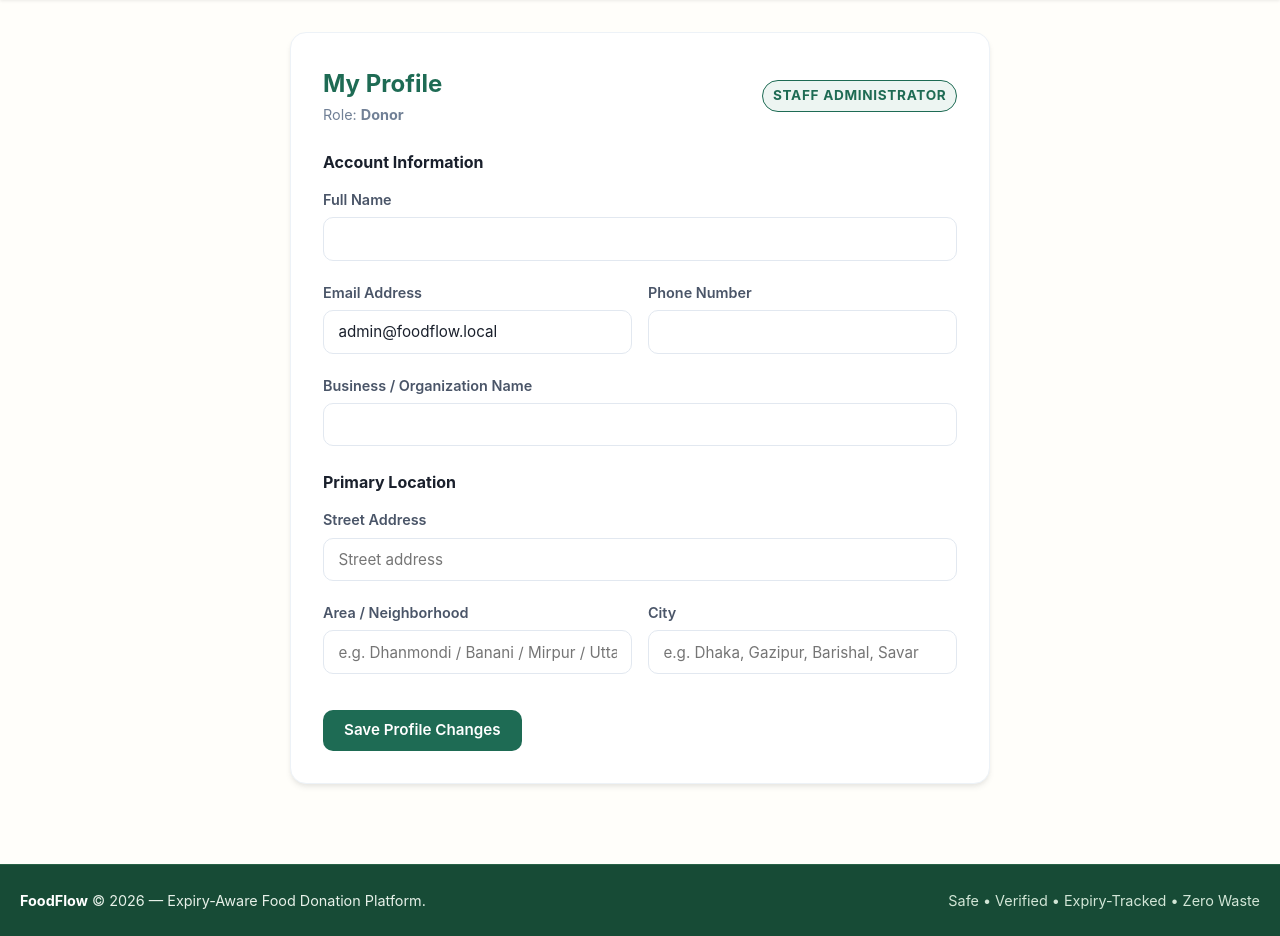
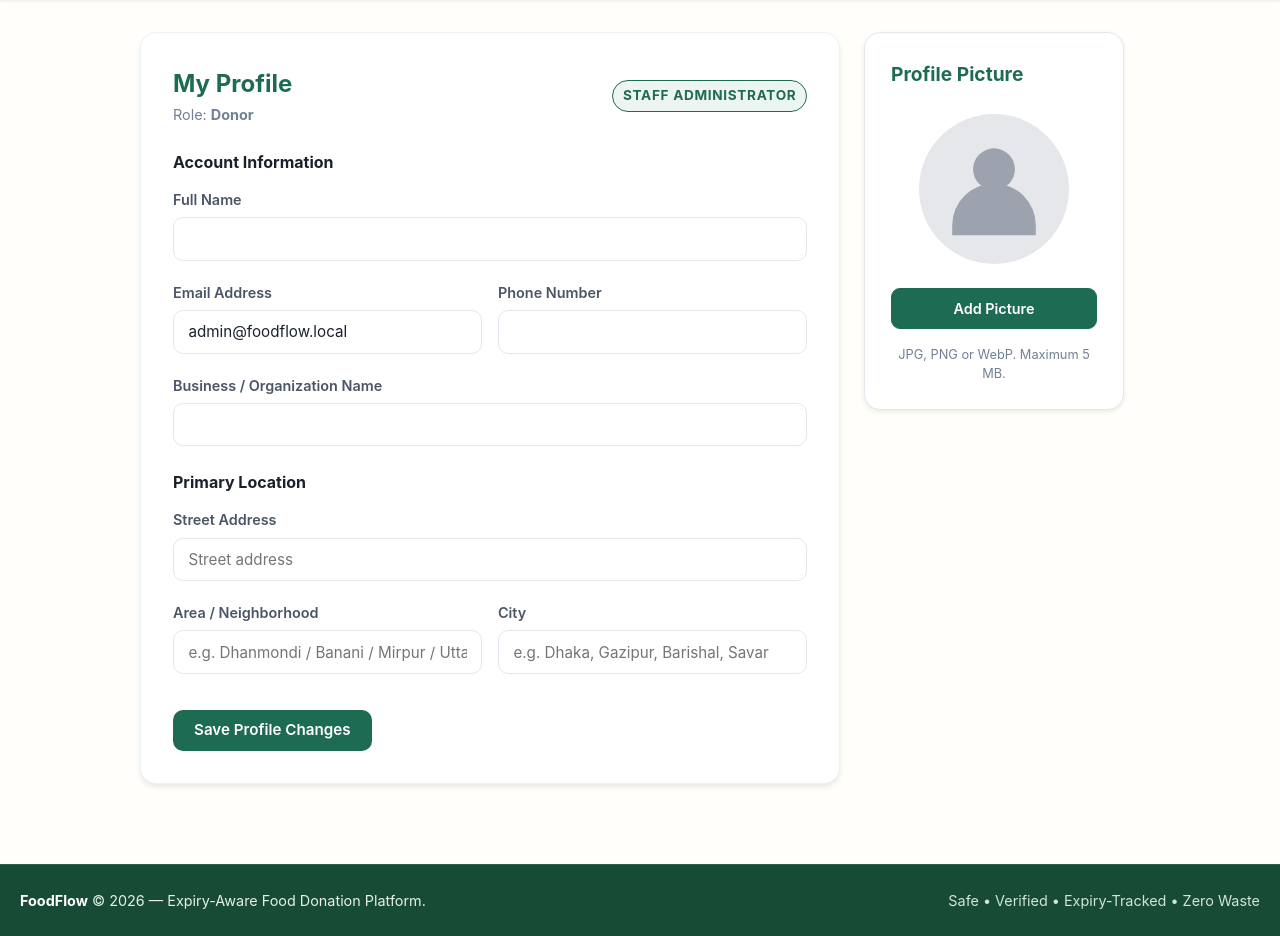
Before and after one commit to Samin04sr/Food-Flow, a Django app: page /profile/ in a window 1280 px wide. Shown: the part 71-1007 px from the top of the page. Run offline with Django 5.2, Linux system fonts and the light colour scheme; a user stored in the database is signed in; data comes from the database, SQL or seed files in the repository; both versions use the stored data as it was after the commit.

Commit message:
added profile picture to recipient and donor

```diff
--- a/accounts/forms.py
+++ b/accounts/forms.py
@@ -3,6 +3,7 @@ from django.contrib.auth import get_user_model, authenticate
 from django.contrib.auth.forms import AuthenticationForm
 from locations.models import Location
 from .models import Donor, Recipient
+from django.core.validators import FileExtensionValidator
 
 User = get_user_model()
 
@@ -182,3 +183,39 @@ class ProfileUpdateForm(forms.ModelForm):
         if User.objects.filter(email__iexact=email).exclude(pk=self.instance.pk).exists():
             raise forms.ValidationError("An account with this email already exists.")
         return email
+
+
+class ProfilePictureForm(forms.ModelForm):
+    profile_picture = forms.ImageField(
+        required=True,
+        validators=[
+            FileExtensionValidator(
+                allowed_extensions=['jpg', 'jpeg', 'png', 'webp']
+            )
+        ],
+        widget=forms.FileInput(attrs={
+            'accept': 'image/jpeg,image/png,image/webp',
+        })
+    )
+
+    class Meta:
+        model = User
+        fields = ['profile_picture']
+
+    def clean_profile_picture(self):
+        picture = self.cleaned_data['profile_picture']
+
+        if picture.size > 5 * 1024 * 1024:
+            raise forms.ValidationError(
+                "Profile picture must not exceed 5 MB."
+            )
+
+        uploaded_image = getattr(picture, 'image', None)
+
+        if uploaded_image is not None:
+            if uploaded_image.format not in ['JPEG', 'PNG', 'WEBP']:
+                raise forms.ValidationError(
+                    "Only JPG, PNG and WebP images are allowed."
+                )
+
+        return picture
--- a/accounts/models.py
+++ b/accounts/models.py
@@ -30,6 +30,12 @@ class User(AbstractUser):
         blank=True,
         null=True,
         help_text="Contact telephone number"
+    )
+
+    profile_picture = models.ImageField(
+        upload_to='profile_pictures/',
+        blank=True,
+        null=True
     )
 
     @property
--- a/accounts/urls.py
+++ b/accounts/urls.py
@@ -10,6 +10,17 @@ urlpatterns = [
     path('logout/', views.logout_view, name='logout'),
     path('profile/', views.profile_view, name='profile'),
 
+    path(
+        'profile/picture/upload/',
+        views.profile_picture_update_view,
+        name='profile_picture_update'
+    ),
+    path(
+        'profile/picture/remove/',
+        views.profile_picture_delete_view,
+        name='profile_picture_delete'
+    ),
+
     # Role Dashboards
     path('donor/dashboard/', views.donor_dashboard_view, name='donor_dashboard'),
     path('recipient/dashboard/', views.recipient_dashboard_view, name='recipient_dashboard'),
--- a/accounts/views.py
+++ b/accounts/views.py
@@ -10,8 +10,8 @@ from locations.models import Location
 from listings.models import FoodListing
 from claims.models import Claim
 from .models import User, Donor, Recipient
-from .forms import UserRegistrationForm, UserLoginForm, ProfileUpdateForm
-
+from .forms import UserRegistrationForm, UserLoginForm, ProfileUpdateForm, ProfilePictureForm
+from django.views.decorators.http import require_POST
 
 def get_dashboard_redirect(user):
     """
@@ -313,3 +313,68 @@ def recipient_dashboard_view(request):
         'recent_available': recent_available,
     }
     return render(request, 'accounts/recipient_dashboard.html', context)
+
+@login_required
+@require_POST
+def profile_picture_update_view(request):
+    user = request.user
+
+    previous = User.objects.get(pk=user.pk).profile_picture
+    previous_name = previous.name
+    storage = previous.storage
+
+    form = ProfilePictureForm(
+        request.POST,
+        request.FILES,
+        instance=user
+    )
+
+    if form.is_valid():
+        with transaction.atomic():
+            user = form.save()
+
+            if previous_name and previous_name != user.profile_picture.name:
+                transaction.on_commit(
+                    lambda: storage.delete(previous_name)
+                )
+
+        messages.success(
+            request,
+            "Profile picture saved successfully."
+        )
+    else:
+        for errors in form.errors.values():
+            for error in errors:
+                messages.error(request, error)
+
+    return redirect('accounts:profile')
+
+
+@login_required
+@require_POST
+def profile_picture_delete_view(request):
+    user = request.user
+
+    if user.profile_picture:
+        previous_name = user.profile_picture.name
+        storage = user.profile_picture.storage
+
+        with transaction.atomic():
+            user.profile_picture = ''
+            user.save(update_fields=['profile_picture'])
+
+            transaction.on_commit(
+                lambda: storage.delete(previous_name)
+            )
+
+        messages.success(
+            request,
+            "Profile picture removed successfully."
+        )
+    else:
+        messages.info(
+            request,
+            "You do not have a profile picture."
+        )
+
+    return redirect('accounts:profile')
--- a/templates/accounts/profile.html
+++ b/templates/accounts/profile.html
@@ -3,6 +3,160 @@
 {% block title %}My Profile — FoodFlow{% endblock %}
 
 {% block content %}
+<style>
+    .profile-layout {
+        position: relative;
+        max-width: 700px;
+        margin: 0 auto;
+    }
+
+    .profile-layout > .form-card {
+        width: 100%;
+        box-sizing: border-box;
+    }
+
+    .picture-panel {
+        position: absolute;
+        top: 0;
+        left: calc(100% + 24px);
+        width: 280px;
+        padding: 26px;
+        box-sizing: border-box;
+        background: white;
+        border: 1px solid #e2e8f0;
+        border-radius: 16px;
+        box-shadow: 0 2px 5px rgba(0, 0, 0, 0.08);
+        text-align: center;
+    }
+
+    .picture-panel h3 {
+        margin: 0 0 24px;
+        color: var(--green-700);
+        text-align: left;
+        font-size: 1.2rem;
+    }
+
+    .picture-avatar {
+        width: 150px;
+        height: 150px;
+        margin: 0 auto 24px;
+        border-radius: 50%;
+        overflow: hidden;
+        background: #e5e7eb;
+        display: flex;
+        align-items: center;
+        justify-content: center;
+    }
+
+    .picture-avatar img {
+        width: 100%;
+        height: 100%;
+        object-fit: cover;
+    }
+
+    .picture-avatar svg {
+        width: 110px;
+        height: 110px;
+        color: #9ca3af;
+    }
+
+    .picture-actions {
+        display: flex;
+        gap: 10px;
+    }
+
+    .picture-actions > form {
+        flex: 1;
+        min-width: 0;
+    }
+
+    .picture-button {
+        display: flex;
+        align-items: center;
+        justify-content: center;
+        width: 100%;
+        min-height: 40px;
+        padding: 8px 12px;
+        box-sizing: border-box;
+        border: 1px solid #d5deea;
+        border-radius: 9px;
+        background: #f5f7fa;
+        color: #17202e;
+        font: inherit;
+        font-size: 0.9rem;
+        font-weight: 600;
+        cursor: pointer;
+    }
+
+    .picture-button-add {
+        background: var(--green-700);
+        border-color: var(--green-700);
+        color: white;
+    }
+
+    .picture-button-remove {
+        background: white;
+        border-color: #f87171;
+        color: #dc2626;
+    }
+
+    .picture-input {
+        position: absolute;
+        width: 1px;
+        height: 1px;
+        padding: 0;
+        margin: -1px;
+        overflow: hidden;
+        clip: rect(0, 0, 0, 0);
+        white-space: nowrap;
+        border: 0;
+    }
+
+    .picture-upload:focus-within .picture-button {
+        outline: 2px solid var(--green-700);
+        outline-offset: 3px;
+    }
+
+    .picture-help {
+        margin: 16px 0 0;
+        color: var(--grey-500);
+        font-size: 0.8rem;
+        line-height: 1.5;
+    }
+
+    .picture-button[hidden] {
+        display: none;
+    }
+
+    @media (max-width: 1350px) {
+        .profile-layout {
+            max-width: 1000px;
+            display: grid;
+            grid-template-columns: minmax(0, 700px) 260px;
+            gap: 24px;
+            align-items: start;
+        }
+
+        .picture-panel {
+            position: static;
+            width: 100%;
+        }
+    }
+
+    @media (max-width: 850px) {
+        .profile-layout {
+            display: flex;
+            flex-direction: column;
+            max-width: 700px;
+        }
+
+        .picture-panel {
+            width: 100%;
+        }
+    }
+</style>
+
+<div class="profile-layout">
 <div class="form-card" style="max-width: 700px;">
     <div style="display: flex; justify-content: space-between; align-items: center; margin-bottom: 1.5rem;">
         <div>
@@ -85,4 +239,87 @@
         </button>
     </form>
 </div>
+
+    <aside class="picture-panel">
+        <h3>Profile Picture</h3>
+
+        <div class="picture-avatar">
+            {% if user.profile_picture %}
+                <img src="{{ user.profile_picture.url }}"
+                     alt="Your profile picture">
+            {% else %}
+                <svg viewBox="0 0 100 100"
+                     fill="currentColor"
+                     aria-hidden="true">
+                    <circle cx="50" cy="32" r="19"></circle>
+                    <path d="M12 92v-9a38 38 0 0 1 76 0v9z"></path>
+                </svg>
+            {% endif %}
+        </div>
+
+        <div class="picture-actions">
+            <form method="post"
+                  action="{% url 'accounts:profile_picture_update' %}"
+                  enctype="multipart/form-data"
+                  class="picture-upload">
+                {% csrf_token %}
+
+                <input type="file"
+                       name="profile_picture"
+                       id="profile-picture-input"
+                       class="picture-input"
+                       accept="image/jpeg,image/png,image/webp"
+                       required>
+
+                <label for="profile-picture-input"
+                       class="picture-button {% if not user.profile_picture %}picture-button-add{% endif %}">
+                    {% if user.profile_picture %}
+                        Replace
+                    {% else %}
+                        Add Picture
+                    {% endif %}
+                </label>
+
+                <button type="submit"
+                        id="picture-upload-button"
+                        class="picture-button"
+                        style="margin-top: 8px;">
+                    Upload Selected Picture
+                </button>
+            </form>
+
+            {% if user.profile_picture %}
+                <form method="post"
+                      action="{% url 'accounts:profile_picture_delete' %}">
+                    {% csrf_token %}
+                    <button type="submit"
+                            class="picture-button picture-button-remove">
+                        Remove
+                    </button>
+                </form>
+            {% endif %}
+        </div>
+
+        <p class="picture-help">
+            JPG, PNG or WebP. Maximum 5 MB.
+        </p>
+    </aside>
+</div>
+
+<script>
+    (() => {
+        const input = document.getElementById('profile-picture-input');
+        const uploadButton = document.getElementById('picture-upload-button');
+
+        if (!input || !uploadButton) return;
+
+        uploadButton.hidden = true;
+
+        input.addEventListener('change', () => {
+            if (input.files.length > 0) {
+                input.form.requestSubmit();
+            }
+        });
+    })();
+</script>
 {% endblock %}
```
Also changed, not shown: accounts/migrations/0004_user_profile_picture.py (added), db.sqlite3.
